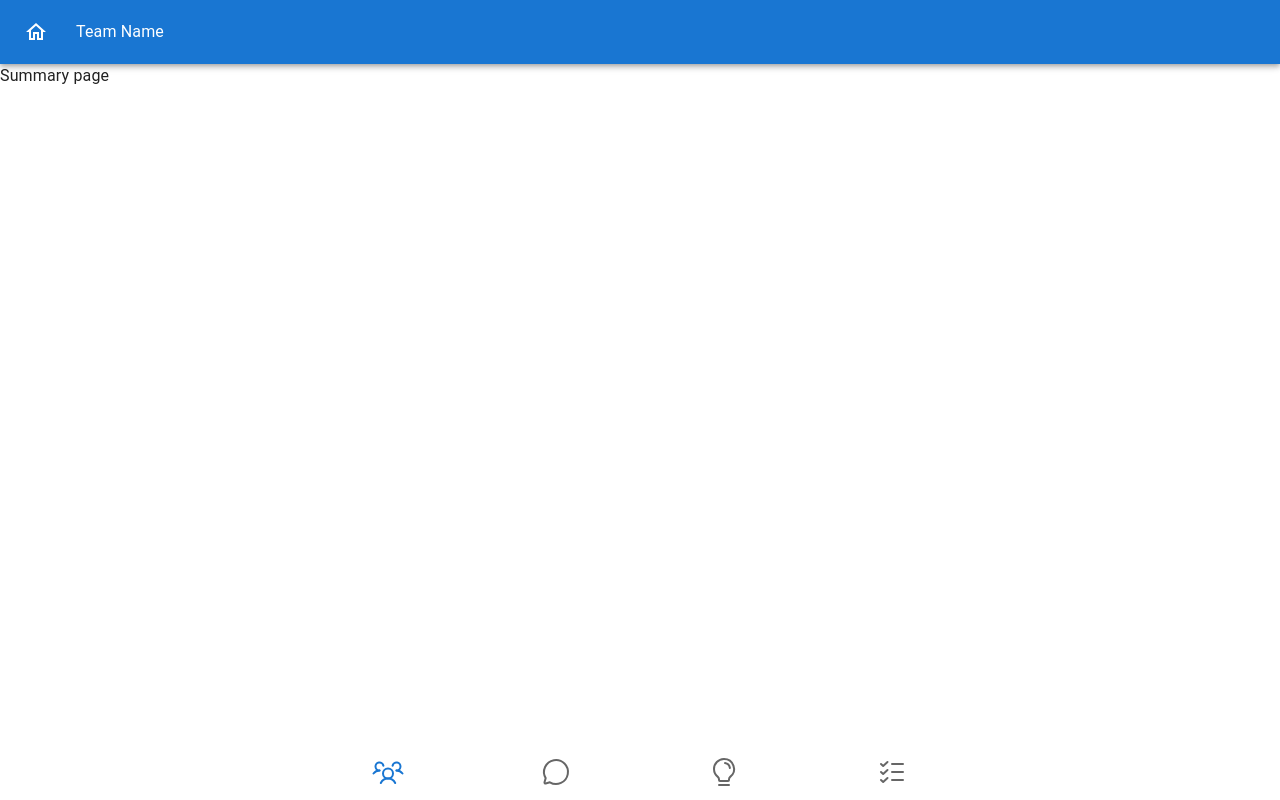
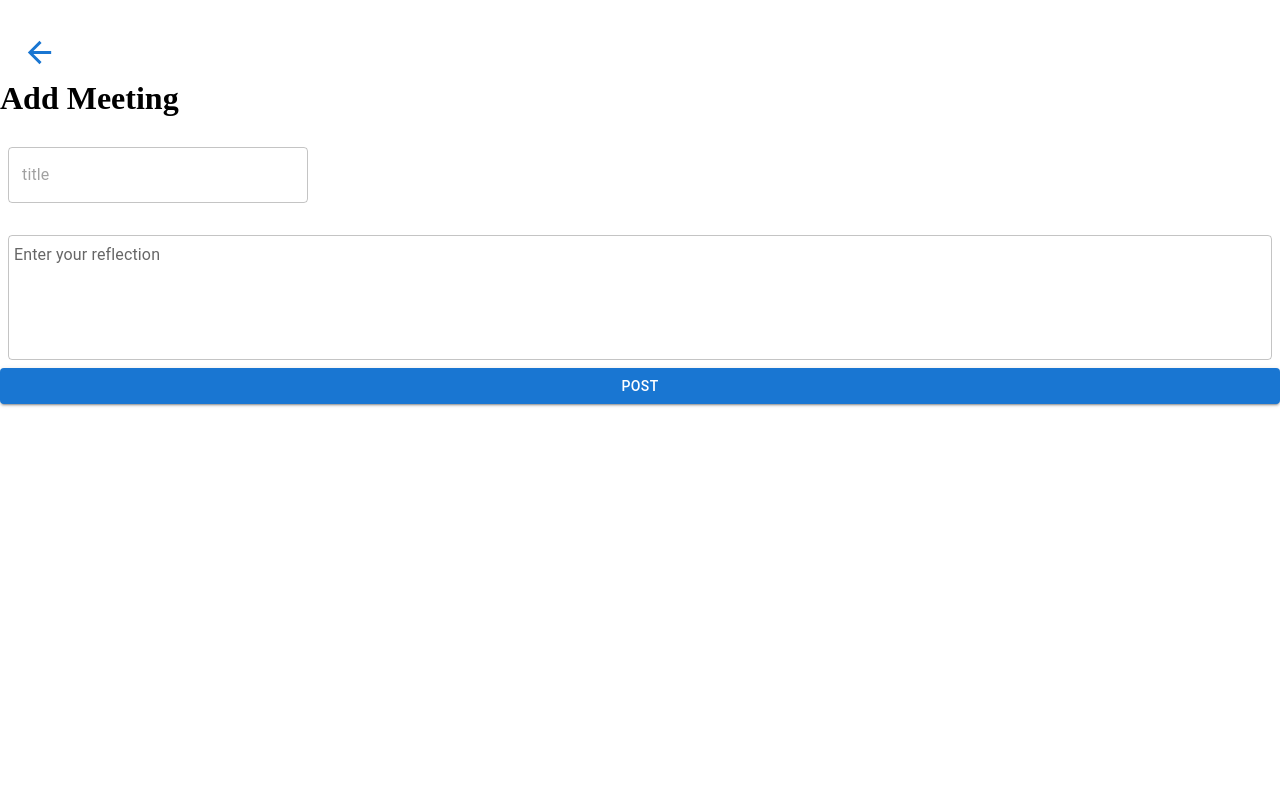
Before and after one commit to leonkansh/TeamMotion, a React (Create React App) app: page /teambase/meetings in a window 1280 px wide. Built offline with nearby package versions, Linux system fonts and the light colour scheme; the HTML template or start-up script is replaced by a standard one.

Commit message:
prototype teambase with style & add meeting page & archive charters

```diff
--- a/src/App.js
+++ b/src/App.js
@@ -3,12 +3,13 @@ import Home from './pages/Home';
 import Tasks from './pages/Tasks';
 import Chats from './pages/Chats';
 import Teambase from './pages/Teambase';
-import Charters from './pages/Charters';
+// import Charters from './pages/Charters';
 import Reflections from './pages/Reflections';
 import TodoCreation from './pages/TodoCreation';
 import PostCreation from './pages/PostCreation';
-import CharterTemplate from './pages/CharterTemplate';
-import CharterCreation from './pages/CharterCreation';
+// import CharterTemplate from './pages/CharterTemplate';
+// import CharterCreation from './pages/CharterCreation';
+import Meeting from './components/teambase/Meeting';
 
 function App() {
     return (
@@ -18,10 +19,11 @@ function App() {
                 <Route exact path="/tasks" component={Tasks} />
                 <Route path="/tasks/create-todo" component={TodoCreation} />
                 <Route path="/chats" component={Chats} />
-                <Route path="/teambase" component={Teambase} />
-                <Route exact path="/charters" component={Charters} />
+                <Route exact path="/teambase" component={Teambase} />
+                <Route path="/teambase/meetings" component={Meeting} />
+                {/* <Route exact path="/charters" component={Charters} />
                 <Route path="/charters/charter-templates" component={CharterTemplate} />
-                <Route path="/charters/create-charter" component={CharterCreation} />
+                <Route path="/charters/create-charter" component={CharterCreation} /> */}
                 <Route exact path="/reflections" component={Reflections} />
                 <Route path="/reflections/create-post" component={PostCreation} />
             </Switch>
--- /dev/null
+++ b/src/components/teambase/Meeting.js
@@ -0,0 +1,71 @@
+import React from 'react';
+import { useHistory } from 'react-router-dom';
+import IconButton from '@mui/material/IconButton';
+import ArrowBackIcon from '@mui/icons-material/ArrowBack';
+import TextField from '@mui/material/TextField';
+import Button from '@mui/material/Button';
+import Stack from '@mui/material/Stack';
+
+/** TODO: refactor post creation for add/edit meeting */
+/** TODO: Fetch get all meetings, if nothing, header add, else, header edit */
+export default function Meeting() {
+    const header = "Add Meeting";
+
+    const history = useHistory()
+
+    const goBack = () => {
+        history.goBack()
+    }
+
+    const [title, setTitle] = React.useState("");
+    const [content, setContent] = React.useState("");
+    const [date, setDate] = React.useState(new Date());
+
+    const postData = () => {
+        setDate(new Date());
+        const post = { title, content, date };
+        fetch("http://localhost:3000/api/board/6263d2fb17033b23e05c0401/1", {
+            method: 'POST',
+            headers: {
+                'Content-Type': 'application/json'
+            },
+            body: JSON.stringify(post)
+        })
+    }
+
+    return (
+        <div>
+            <IconButton
+                size="large"
+                edge="start"
+                color="inherit"
+                aria-label="home"
+                sx={{ mr: 2, color: "primary.main", left: 22, top: 23 }}
+                onClick={goBack}
+            >
+                <ArrowBackIcon sx={{ fontSize: 35 }} />
+            </IconButton>
+            <h1>{header}</h1>
+            <Stack>
+                <TextField
+                    placeholder="title"
+                    value={title}
+                    sx={{ fontSize: 24, maxWidth: 300, p: 1, pb: 3 }}
+                    onChange={event => setTitle(event.target.value)}
+                />
+
+                <TextField
+                    id="outlined-multiline-static"
+                    label="Enter your reflection"
+                    multiline
+                    rows={4}
+                    sx={{ p: 1 }}
+                    value={content}
+                    onChange={event => setContent(event.target.value)}
+                />
+
+                <Button href="/reflections" variant="contained" onClick={e => postData()}>Post</Button>
+            </Stack>
+        </div>
+    )
+}
--- /dev/null
+++ b/src/pages/Teambase.css
@@ -0,0 +1,19 @@
+.container {
+    /* position: relative; */
+    /* width: 500px;
+    height: 500px;
+    background-color: #ffbf00; */
+}
+
+.btn-add {
+    margin: auto;
+    border: 1px dashed #4B369D ;
+    width: 342.9px;
+    height: 55.8px;
+    text-align: center;
+    padding-top: 12px;
+}
+
+h3 {
+    /* font, font-size, font-family, padding-bottom, */
+}
--- a/src/pages/Teambase.js
+++ b/src/pages/Teambase.js
@@ -1,11 +1,37 @@
 import React from 'react';
+import { Link } from 'react-router-dom';
 import HeaderBar from '../components/nav/HeaderBar';
 import BottomNavBar from '../components/nav/BottomNavbar';
+import { Divider } from '@mui/material';
+import { Plus } from "phosphor-react";
+import './Teambase.css'
+
 export default function Teambase() {
+    const meetingPath = "/teambase/meetings";
+
     return (
-        <div>
-            <HeaderBar />
-            Summary page
+        <div className='container'>
+            <HeaderBar screenname="TeamBase" />
+
+            <div>
+                <h3>Meeting Times</h3>
+                <Divider/>
+                <Link to={meetingPath}>
+                    <div
+                        className="btn-add"
+                        onClick={(e) => console.log("clicked")}
+                    >
+                        <Plus size={24} color="#4B369D"/>
+                    </div>
+                </Link>
+            </div>
+
+            <h3>Team Goals</h3>
+            <Divider/>
+
+            <h3>Emails</h3>
+            <Divider/>
+
             <BottomNavBar />
         </div>
     )
```
